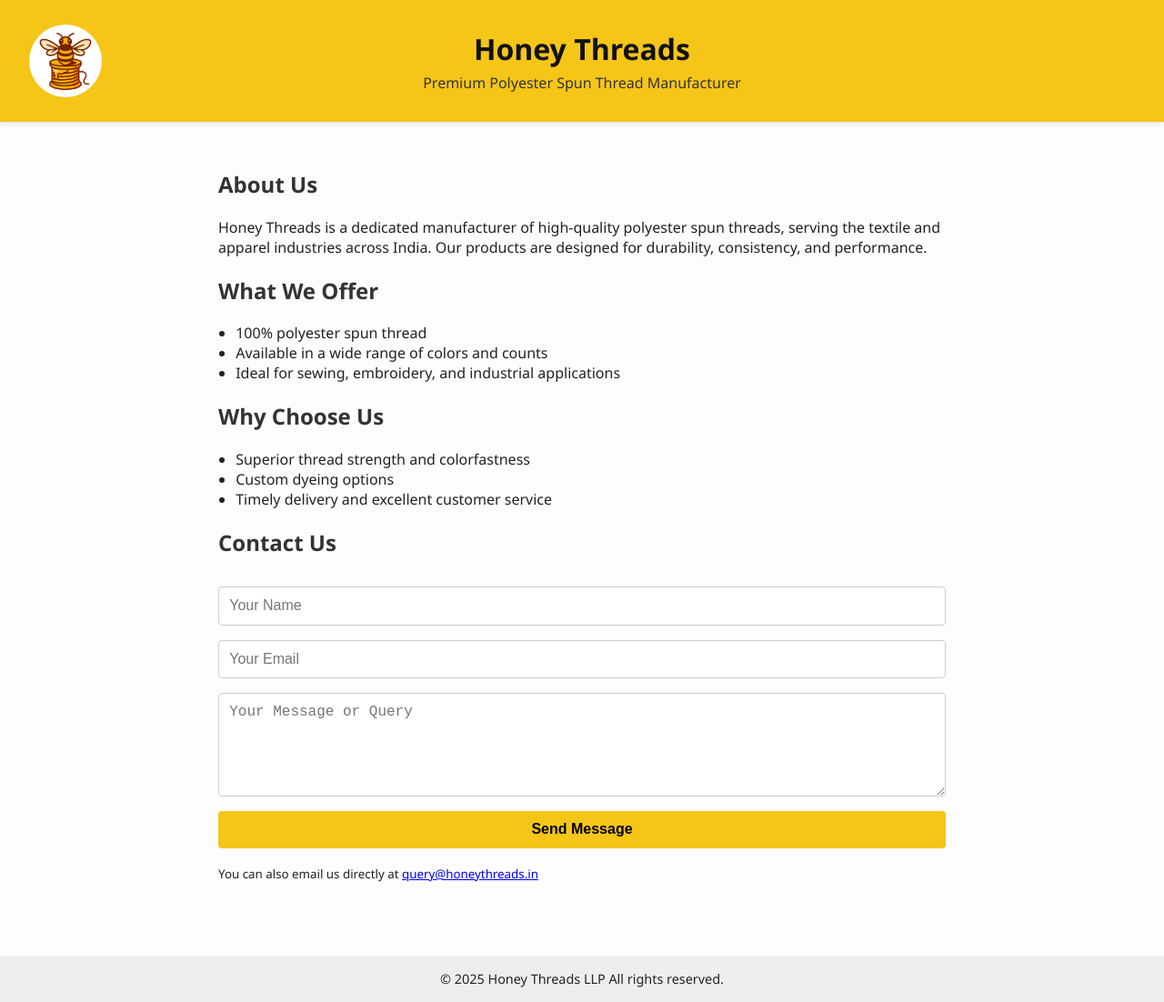
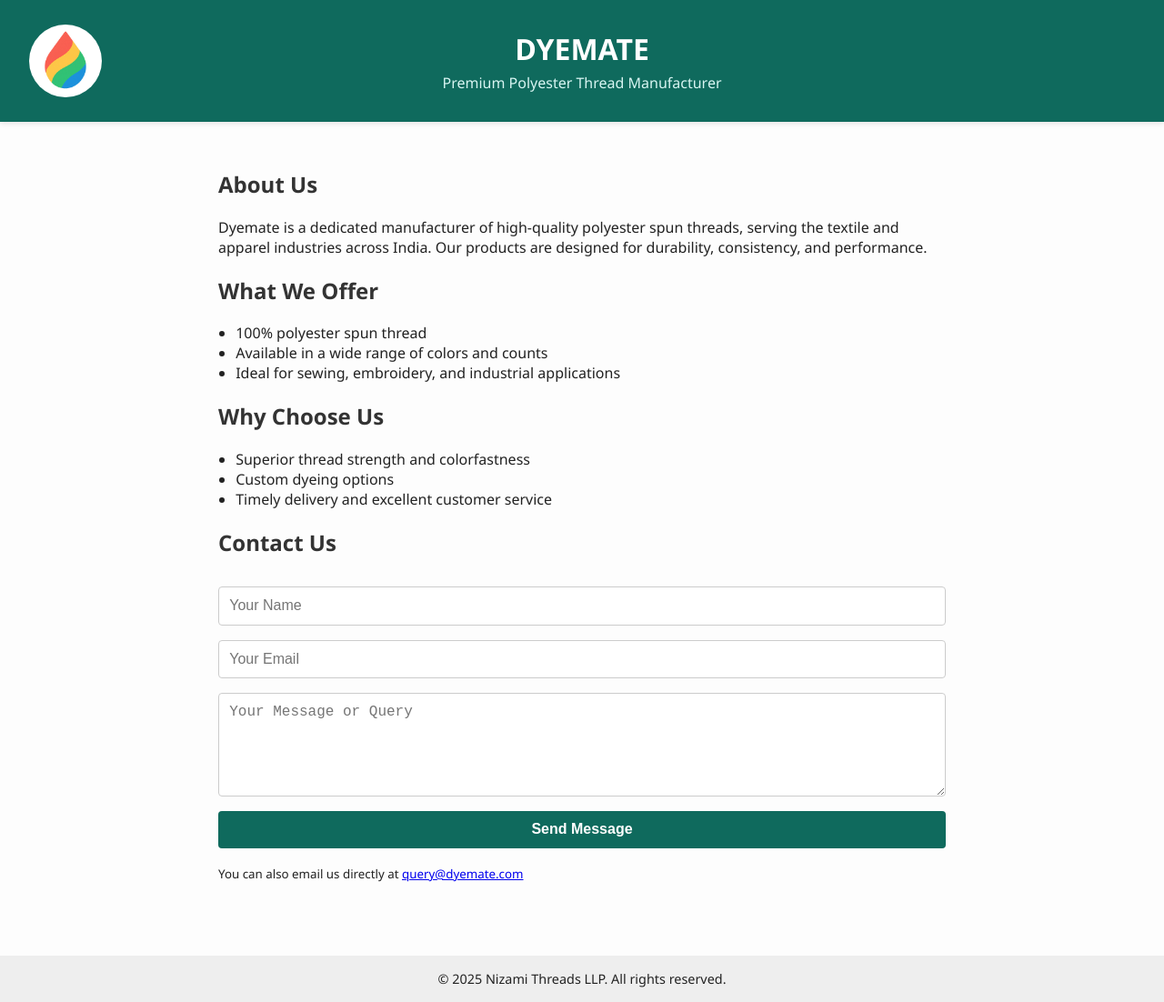
Before and after one commit to m-hashim/dyemate, a plain HTML site: page index.html in a window 1280 px wide. Shown: the whole page at 91% size. Drawn offline with Linux system fonts and the light colour scheme.

Commit message:
changed to dyemate

```diff
--- a/index.html
+++ b/index.html
@@ -3,8 +3,8 @@
 <head>
   <meta charset="UTF-8" />
   <meta name="viewport" content="width=device-width, initial-scale=1.0"/>
-  <meta name="description" content="Honey Threads - Premium Polyester Spun Thread Manufacturer in India.">
-  <title>Honey Threads | Polyester Spun Thread Manufacturer</title>
+  <meta name="description" content="DYEMATE - Premium Polyester Thread Manufacturer in India.">
+  <title>Dyemate | Polyester Spun Thread Manufacturer</title>
   <style>
     body {
       margin: 0;
@@ -13,7 +13,7 @@
       color: #222;
     }
     header {
-      background: #f5c518;
+      background: #0F6A5D;
       padding: 2rem;
       box-shadow: 0 2px 6px rgba(0,0,0,0.1);
       text-align: center;
@@ -34,12 +34,12 @@
     header h1 {
       margin: 0;
       font-size: 2rem;
-      color: #111;
+      color: #ffffff;
     }
     header p {
       margin: 0.3rem 0 0;
       font-size: 1rem;
-      color: #333;
+      color: #d8f5f2;
     }
     section {
       padding: 2rem;
@@ -66,7 +66,8 @@
     }
     button {
       padding: 0.7rem;
-      background-color: #f5c518;
+      background-color: #0F6A5D;
+      color: white;
       border: none;
       font-weight: bold;
       cursor: pointer;
@@ -93,14 +94,14 @@
 </head>
 <body>
   <header>
-    <img src="logo.png" alt="Honey Threads Logo" />
-    <h1>Honey Threads</h1>
-    <p>Premium Polyester Spun Thread Manufacturer</p>
+    <img src="logo.jpg" alt="Dyemate Logo" />
+    <h1>DYEMATE</h1>
+    <p>Premium Polyester Thread Manufacturer</p>
   </header>
 
   <section>
     <h2>About Us</h2>
-    <p>Honey Threads is a dedicated manufacturer of high-quality polyester spun threads, serving the textile and apparel industries across India. Our products are designed for durability, consistency, and performance.</p>
+    <p>Dyemate is a dedicated manufacturer of high-quality polyester spun threads, serving the textile and apparel industries across India. Our products are designed for durability, consistency, and performance.</p>
 
     <h2>What We Offer</h2>
     <ul>
@@ -117,17 +118,17 @@
     </ul>
 
     <h2>Contact Us</h2>
-      <form action="https://formspree.io/f/xblykbeq" method="POST">
+    <form action="https://formspree.io/f/mjkrlzkg" method="POST">
       <input type="text" name="name" placeholder="Your Name" required />
       <input type="email" name="email" placeholder="Your Email" required />
       <textarea name="message" rows="5" placeholder="Your Message or Query" required></textarea>
       <button type="submit">Send Message</button>
     </form>
-    <p><small>You can also email us directly at <a href="mailto:query@honeythreads.in">query@honeythreads.in</a></small></p>
+    <p><small>You can also email us directly at <a href="mailto:query@dyemate.com">query@dyemate.com</a></small></p>
   </section>
 
   <footer>
-    &copy; 2025 Honey Threads LLP All rights reserved.
+    &copy; 2025 Nizami Threads LLP. All rights reserved.
   </footer>
 </body>
 </html>
```
Also changed, not shown: logo.jpg (added), logo.png (deleted).
